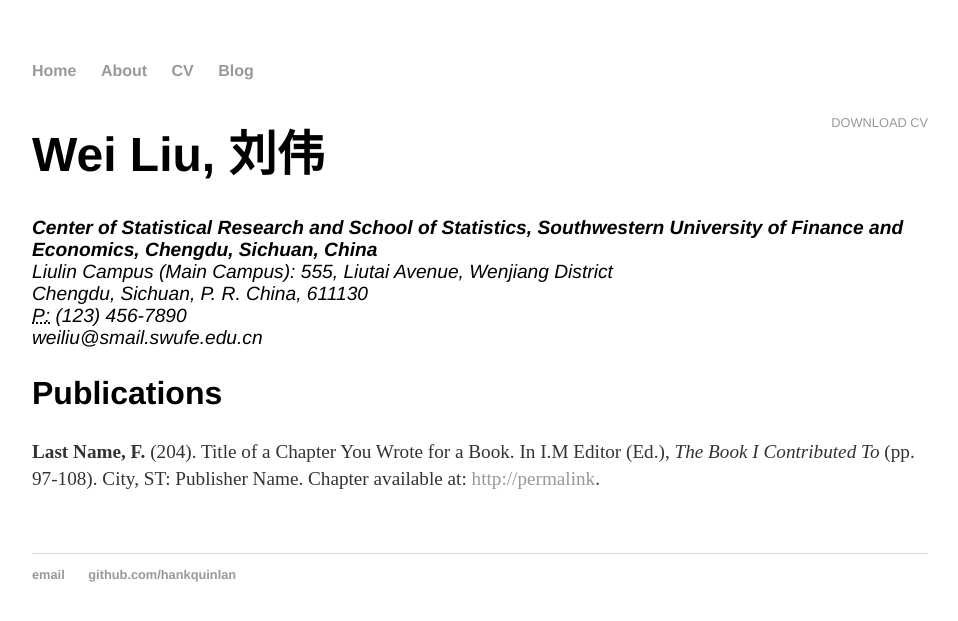
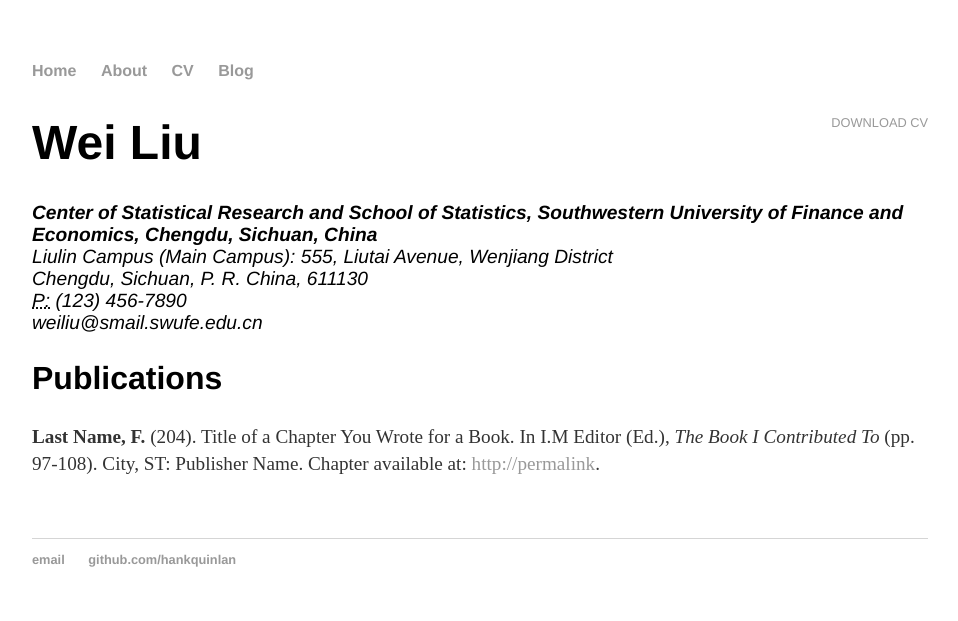
Before and after one commit to feiyoung/feiyoung.github.io, a Jekyll site: the page built from cv/index.html, in a window 1280 px wide. Shown: the top 621 px of the page, without its empty margins (160-1118 px from the left). Built offline with Jekyll 4.4.1, drawn with Linux system fonts in a browser that asks for light colours.

Commit message:
'update'

```diff
--- a/cv/index.html
+++ b/cv/index.html
@@ -4,7 +4,7 @@ title: CV of Your Name
 ---
 	<div class="cv">
 		<a href="#" class="download" title="Download CV as PDF">Download CV</a>
-					<h1>Wei Liu, 刘伟</h1>
+					<h1>Wei Liu</h1>
 					<address>
 					<strong>Center of Statistical Research and School of Statistics,
 Southwestern University of Finance and Economics, Chengdu, Sichuan, China</strong><br>
```
